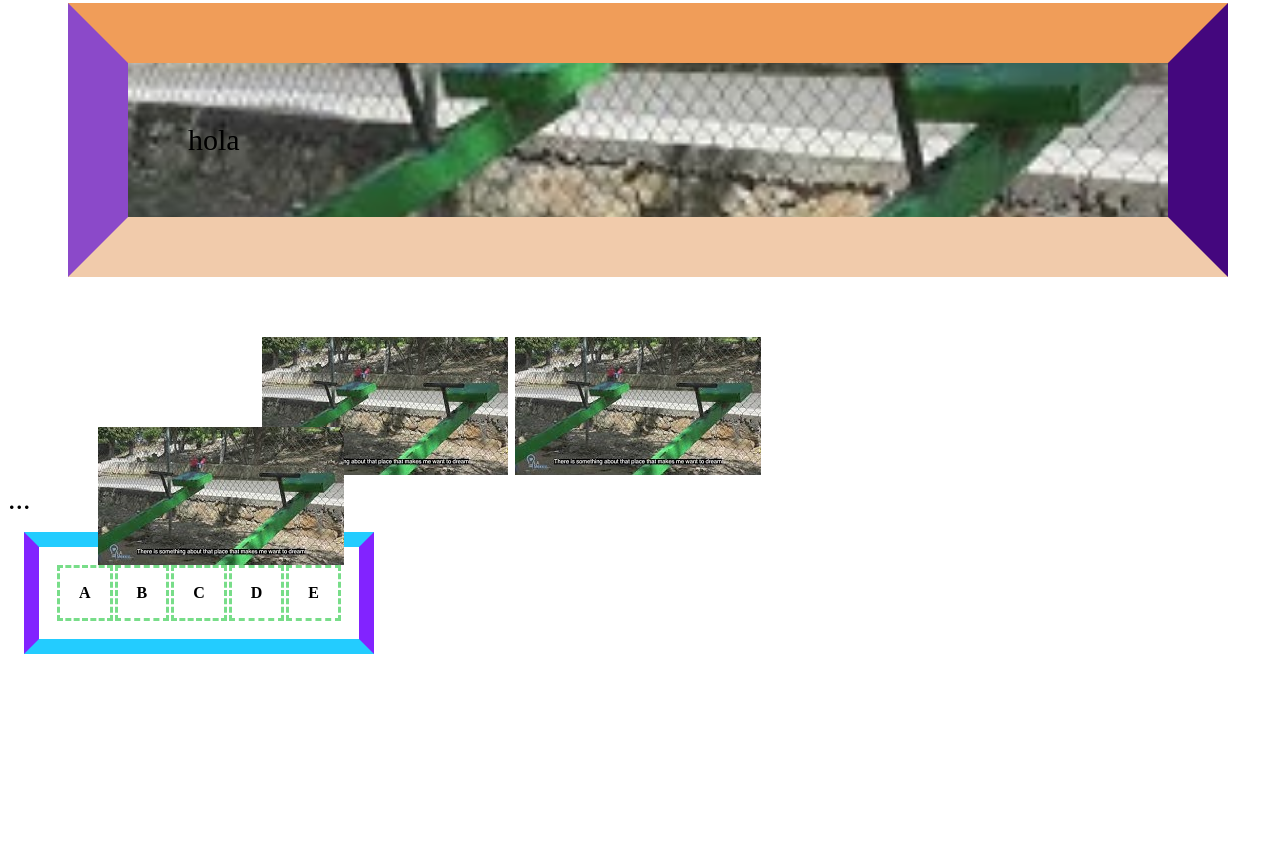
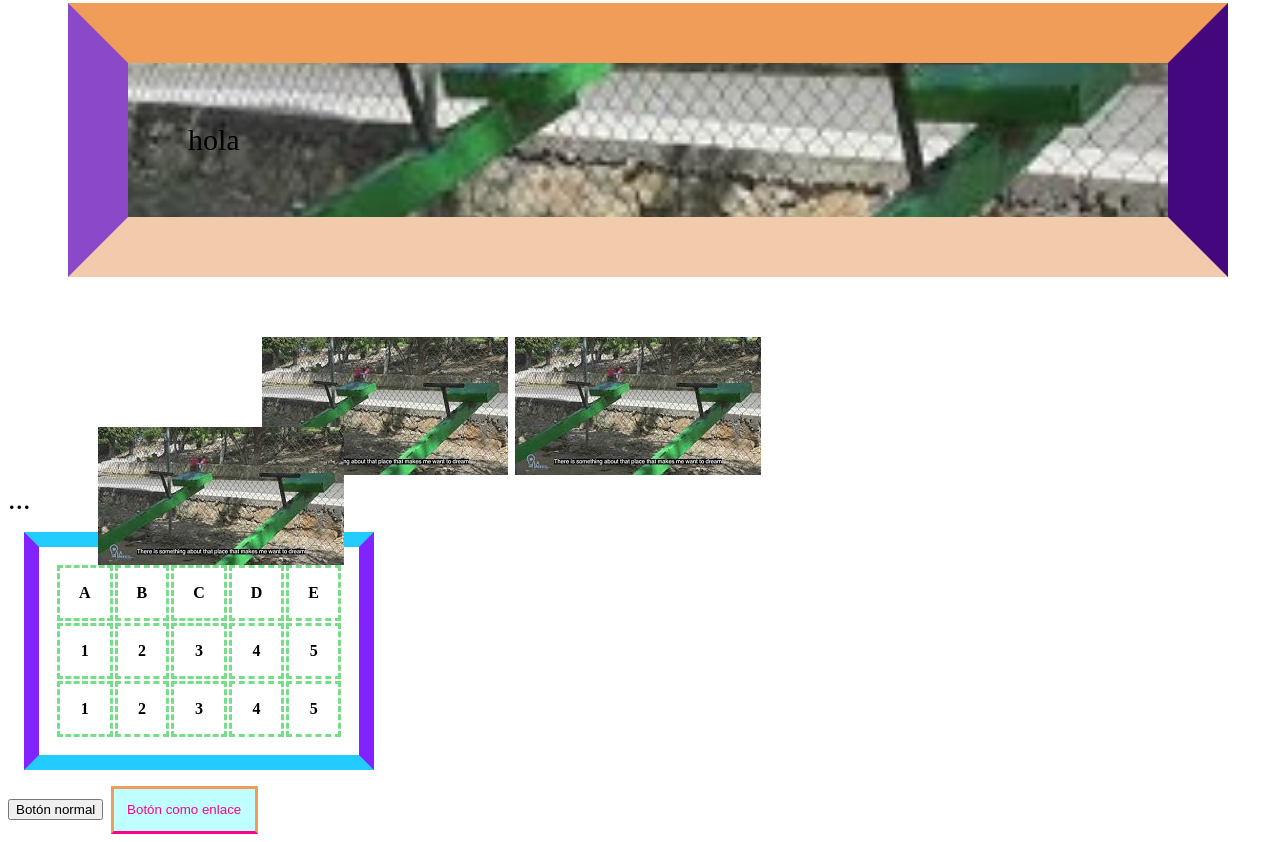
Before and after one commit to teresagorbea/Clase3, a plain HTML site: page index.html in a window 1280 px wide. Shown: the part 2321-3163 px from the top of the page. Before the commit the page ends 2991 px from the top, so only its background shows below. Drawn offline with Linux system fonts and the light colour scheme.

Commit message:
botonestilo

```diff
--- a/css/index.css
+++ b/css/index.css
@@ -92,3 +92,11 @@ left: 3em;
     border: 3px dashed #78dd89;
     padding: 1em;
     }
+
+.enlace {
+        border: 3px solid #f09d59;
+        padding: 1em;
+        background-color: #bfffff;
+        color: #ff008c;
+        border-bottom: 3px solid #ff008c;
+        }
--- a/index.html
+++ b/index.html
@@ -45,8 +45,28 @@
             <th scope="col">D</th>
             <th scope="col">E</th>
             </tr>
+            <tr>
+                <th scope="col">1</th>
+                <th scope="col">2</th>
+                <th scope="col">3</th>
+                <th scope="col">4</th>
+                <th scope="col">5</th>
+                </tr>
+                <tr>
+                    <th scope="col">1</th>
+                    <th scope="col">2</th>
+                    <th scope="col">3</th>
+                    <th scope="col">4</th>
+                    <th scope="col">5</th>
+                    </tr>
             ...
             </table>
     </section>
+    <section>
+        <div>
+                <input type="button" value="Botón normal" />
+                <input class="enlace" type="button" value="Botón como enlace" />
+        </div>
+    </section>
 </body>
 </html>
```
